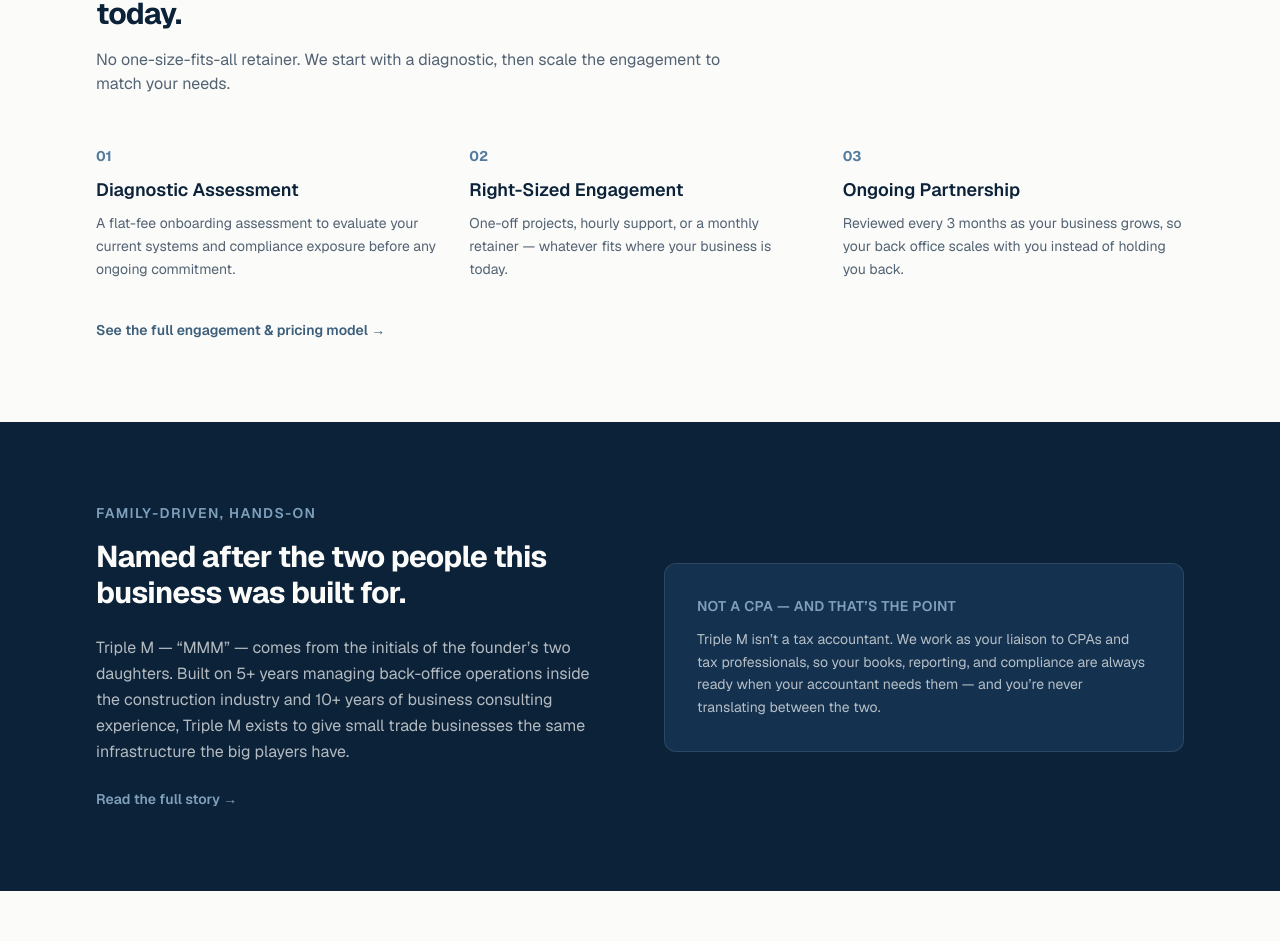
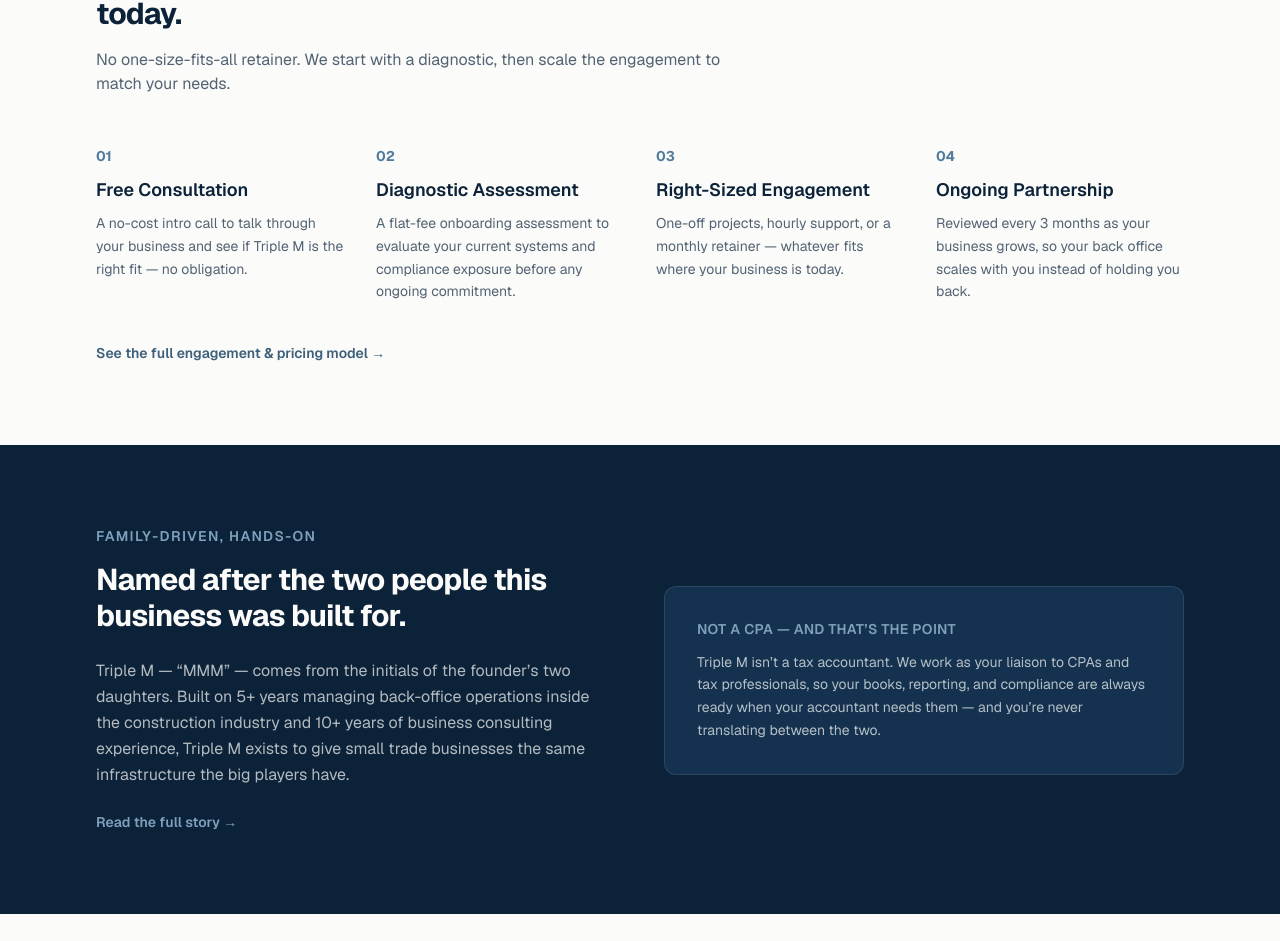
Before and after one commit to mitchm0602/triplembizsolutions, a Next.js app: page / in a window 1280 px wide. Shown: the part 2132-3073 px from the top of the page. Built offline with nearby package versions, Linux system fonts and the light colour scheme.

Commit message:
Add Free Consultation step to homepage engagement model
Insert as the first step ahead of the diagnostic assessment, and
widen the grid to fit all 4 steps in one row on desktop.

Co-Authored-By: Claude Sonnet 5 <noreply@anthropic.com>

```diff
--- a/src/app/page.tsx
+++ b/src/app/page.tsx
@@ -38,18 +38,24 @@ const serviceCategories = [
 const engagementSteps = [
   {
     step: "01",
+    title: "Free Consultation",
+    description:
+      "A no-cost intro call to talk through your business and see if Triple M is the right fit — no obligation.",
+  },
+  {
+    step: "02",
     title: "Diagnostic Assessment",
     description:
       "A flat-fee onboarding assessment to evaluate your current systems and compliance exposure before any ongoing commitment.",
   },
   {
-    step: "02",
+    step: "03",
     title: "Right-Sized Engagement",
     description:
       "One-off projects, hourly support, or a monthly retainer — whatever fits where your business is today.",
   },
   {
-    step: "03",
+    step: "04",
     title: "Ongoing Partnership",
     description:
       "Reviewed every 3 months as your business grows, so your back office scales with you instead of holding you back.",
@@ -190,7 +196,7 @@ export default function Home() {
           </p>
         </div>
 
-        <div className="mt-12 grid gap-8 md:grid-cols-3">
+        <div className="mt-12 grid grid-cols-2 gap-8 md:grid-cols-4">
           {engagementSteps.map((item) => (
             <div key={item.step}>
               <span className="text-sm font-bold text-steel">
```
